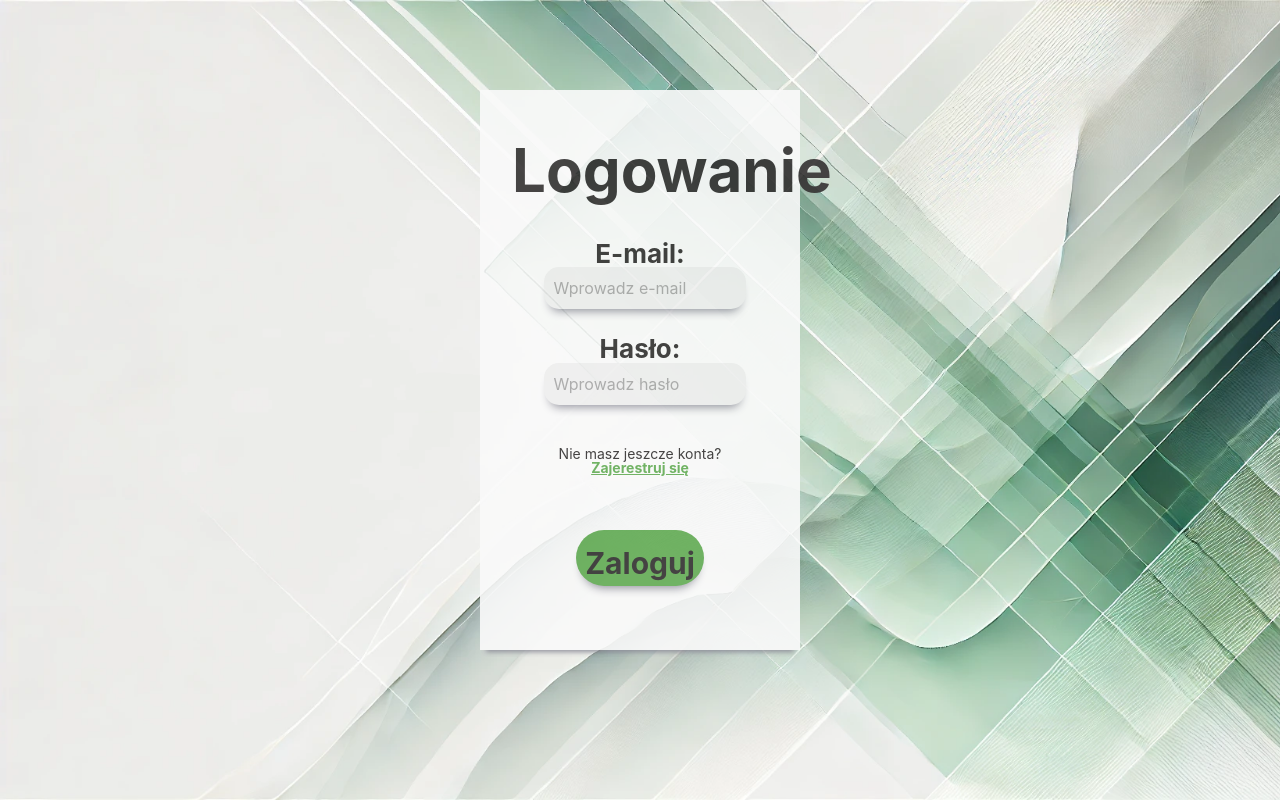
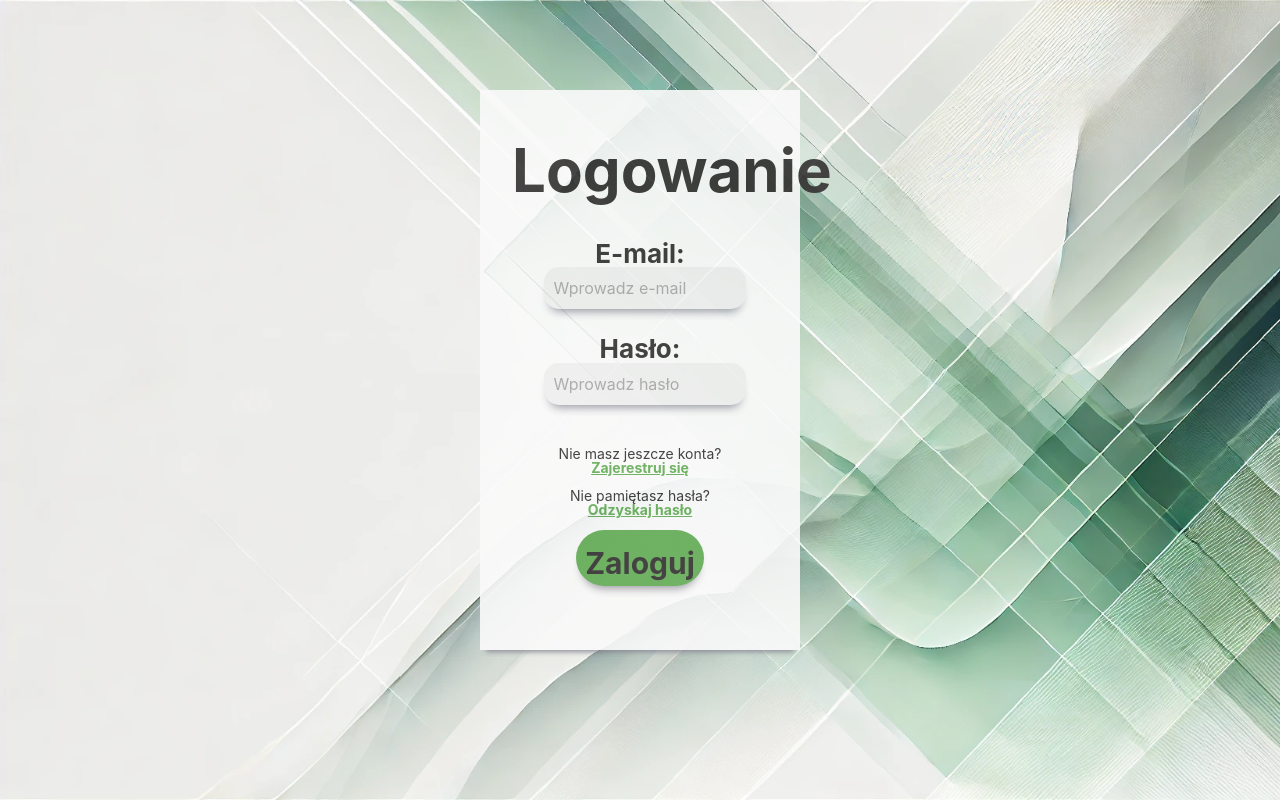
Before and after one commit to SebastianCieslik245787/Dietetyk_plus, a React (Vite) app: page /login in a window 1280 px wide. Built offline with nearby package versions, Linux system fonts and the light colour scheme.

Commit message:
Adding link to recover password in login page

```diff
--- a/src/pages/Login.jsx
+++ b/src/pages/Login.jsx
@@ -10,6 +10,11 @@ function LoginPage() {
     const handleRegisterClick = () => {
         navigate("/register");
     };
+
+    const handleRecoverPasswordClick = () => {
+        navigate("/recover-password");
+    };
+
     return (
         <>
             <div className="login-container">
@@ -36,6 +41,9 @@ function LoginPage() {
                             <p className="login-register-text">
                                 Nie masz jeszcze konta? <a href="" onClick={handleRegisterClick} className="register-link">Zajerestruj
                                 się</a>
+                                <br/>
+                                <br/>
+                                Nie pamiętasz hasła? <a href="" onClick={handleRecoverPasswordClick} className="register-link">Odzyskaj hasło</a>
                             </p>
                         </div>
                     </div>
```
